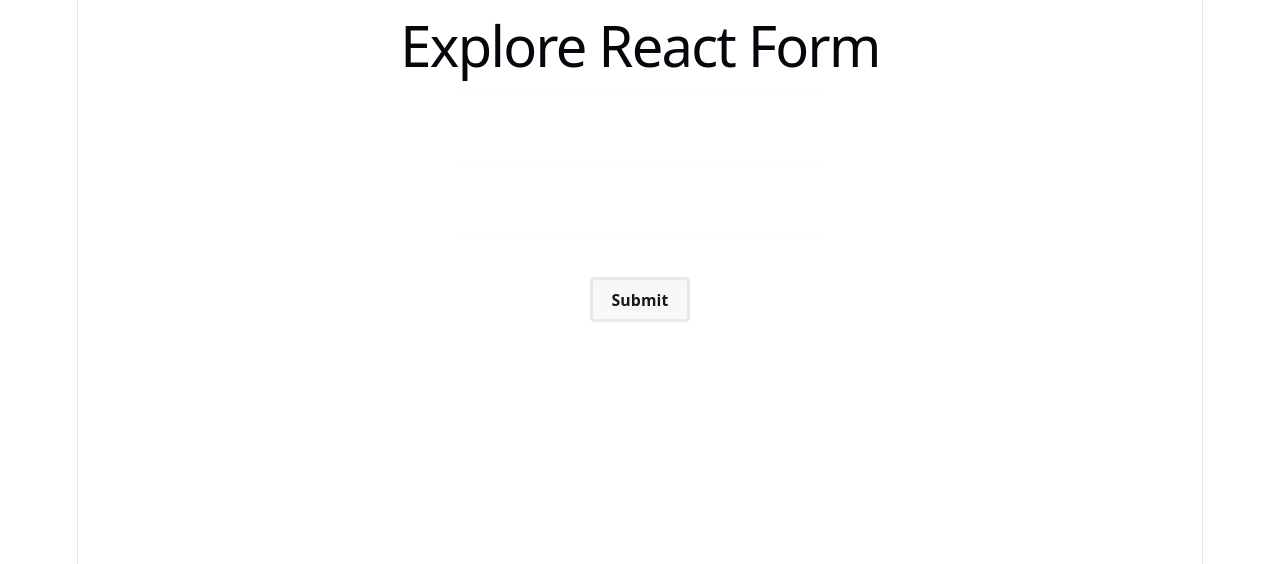
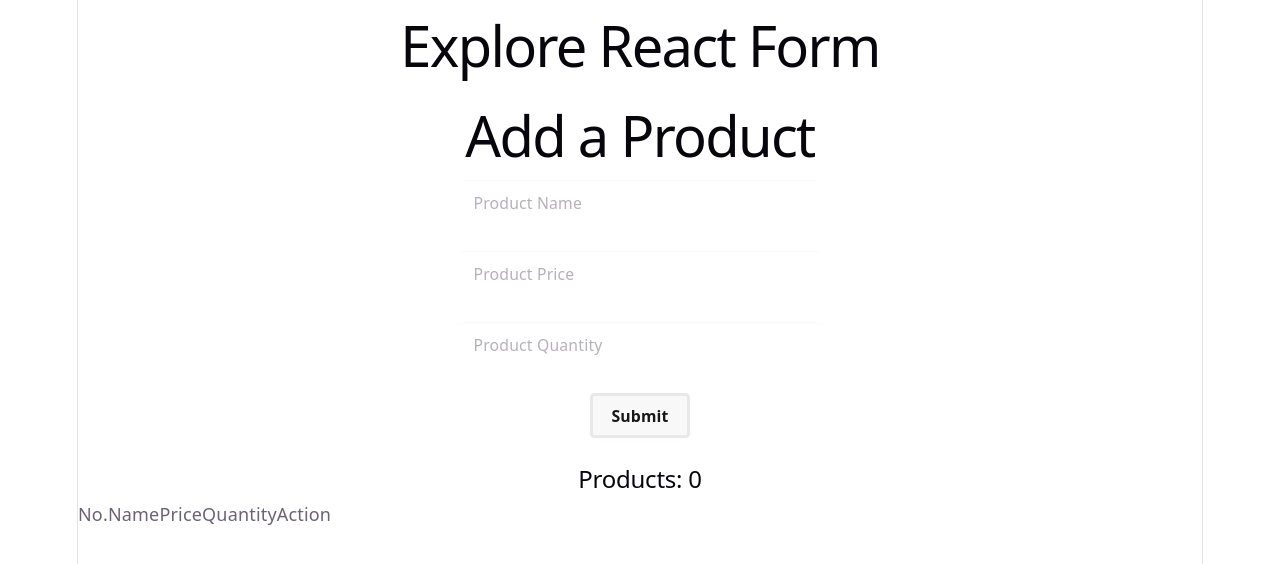
Before and after one commit to Saad7528/Explore-React-Form, a React (Vite) app: page / in a window 1280 px wide. Shown: the top 564 px of the page. Built offline with nearby package versions, Linux system fonts and the light colour scheme.

Commit message:
added form

```diff
--- a/src/App.jsx
+++ b/src/App.jsx
@@ -2,6 +2,7 @@
 import ControlledFiled from './component/ControlledFiled/ControlledFiled'
 import FormAction from './component/FormAction/FormAction'
 import HookForm from './component/HookForm/HookForm'
+import ProductManagement from './component/ProductManagement/ProductManagement'
 import SimpleForm from './component/SimpleForm/SimpleForm'
 import UnControlledFiled from './component/unControlledFiled/unControlledFiled'
 
@@ -14,7 +15,8 @@
      {/* <FormAction/> */}
      {/* <ControlledFiled/> */}
      {/* <UnControlledFiled/> */}
-     <HookForm/>
+     {/* <HookForm/> */}
+     <ProductManagement/>
 
 
     </>
--- /dev/null
+++ b/src/component/ProductManagement/ProductForm.jsx
@@ -0,0 +1,55 @@
+import React, { useState } from 'react';
+
+const ProductForm = ({handleProduct}) => {
+    const [error, setError] = useState('');
+
+    const handleSubmit = e => {
+        e.preventDefault();
+        const name = e.target.name.value;
+        const price = e.target.price.value;
+        const quantity = e.target.quantity.value;
+        console.log(name, price, quantity  );
+
+        if(name.length === 0){
+            setError('Please Enter Name')
+            return
+        }else if (price.length === 0 || price <= 0){
+            setError('Please provide Price')
+            return
+        }else if (quantity.length === 0 || quantity <= 0){
+            setError('Please provide Quantity')
+            return
+        }else{
+            setError('')
+        }
+
+        const newProduct = {
+            name,
+            price,
+            quantity
+        }
+
+        console.log(newProduct);
+        handleProduct(newProduct);
+
+    }
+
+    return (
+        <div>
+            <h1>Add a Product</h1>
+            <form onSubmit={handleSubmit}>
+                <input type="text" name='name' placeholder='Product Name' className='input' />
+                <br /><br />
+                <input type="text" name='price' placeholder='Product Price' className='input'/>
+                <br /><br />
+                <input type="text" name='quantity' placeholder='Product Quantity' className='input'/>
+                <br /><br />
+                <input type="submit"  className='btn'/>
+                <br /><br />
+            </form>
+            <p><small>{error}</small></p>
+        </div>
+    );
+};
+
+export default ProductForm;
--- /dev/null
+++ b/src/component/ProductManagement/ProductManagement.jsx
@@ -0,0 +1,22 @@
+import React, { useState } from 'react';
+import ProductForm from './ProductForm';
+import ProductTable from './ProductTable';
+
+const ProductManagement = () => {
+    const [products, setProducts] = useState([]);
+
+    const handleProduct = newProduct =>{
+        const newProducts = [...products, newProduct];
+        setProducts(newProducts)
+
+    }
+    return (
+        <div>
+            <ProductForm handleProduct={handleProduct}/>
+            <ProductTable products={products}/>
+
+        </div>
+    );
+};
+
+export default ProductManagement;
--- /dev/null
+++ b/src/component/ProductManagement/ProductTable.jsx
@@ -0,0 +1,36 @@
+import React from 'react';
+
+const ProductTable= ({products}) => {
+    return (
+        <div>
+            <h2>Products: {products.length}</h2>
+
+            <table>
+                <thead>
+                    <tr>
+                        <td>No.</td>
+                        <td>Name</td>
+                        <td>Price</td>
+                        <td>Quantity</td>
+                        <td>Action</td>
+                    </tr>
+                </thead>
+                <tbody>
+                    {
+                        products.map((product, index) =>
+                        <tr key={index}>
+                        <td>{index+1}</td>
+                        <td>{product.name}</td>
+                        <td>{product.price}</td>
+                        <td>{product.quantity}</td>
+                        {/* <td>{product.name}</td> */}
+                    </tr>
+                        )
+                    }
+                </tbody>
+            </table>
+        </div>
+    );
+};
+
+export default ProductTable;
```
